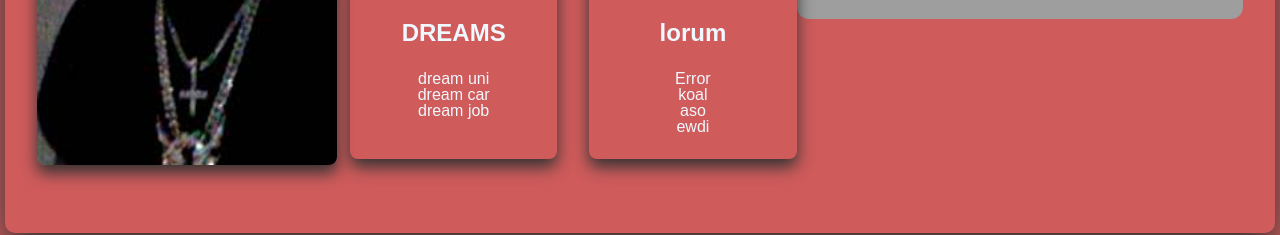
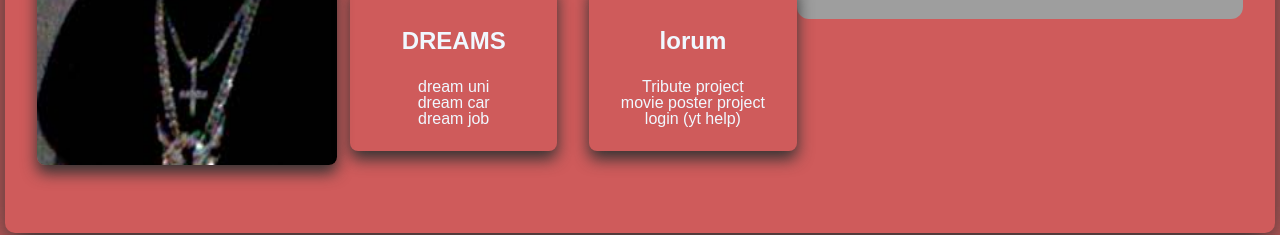
Before and after one commit to thememeprog/projects, a plain HTML site: page index.html in a window 1280 px wide. Shown: the part 455-690 px from the top of the page. Drawn offline with Linux system fonts and the light colour scheme; grey boxes are pictures that could not be loaded.

Commit message:
index.html

```diff
--- a/index.html
+++ b/index.html
@@ -43,10 +43,10 @@
 
                 <div class="navsec">
                 <ul><h2>lorum</h2>
-                <li><a href="#">Error</a></li>
-                <li><a href="#">koal</a></li>
-                <li><a href="#">aso</a></li>
-                <li><a href="#">ewdi</a></li></ul>
+                <li><a href="tribute/tribute.html">Tribute project</a></li>
+                <li><a href="movieposter/movieposter project/">movie poster project</a></li>
+                <li><a href="login/login/">login (yt help)</a></li>
+
             </div>
             </div>
             <div class="spotify-embed">
```
